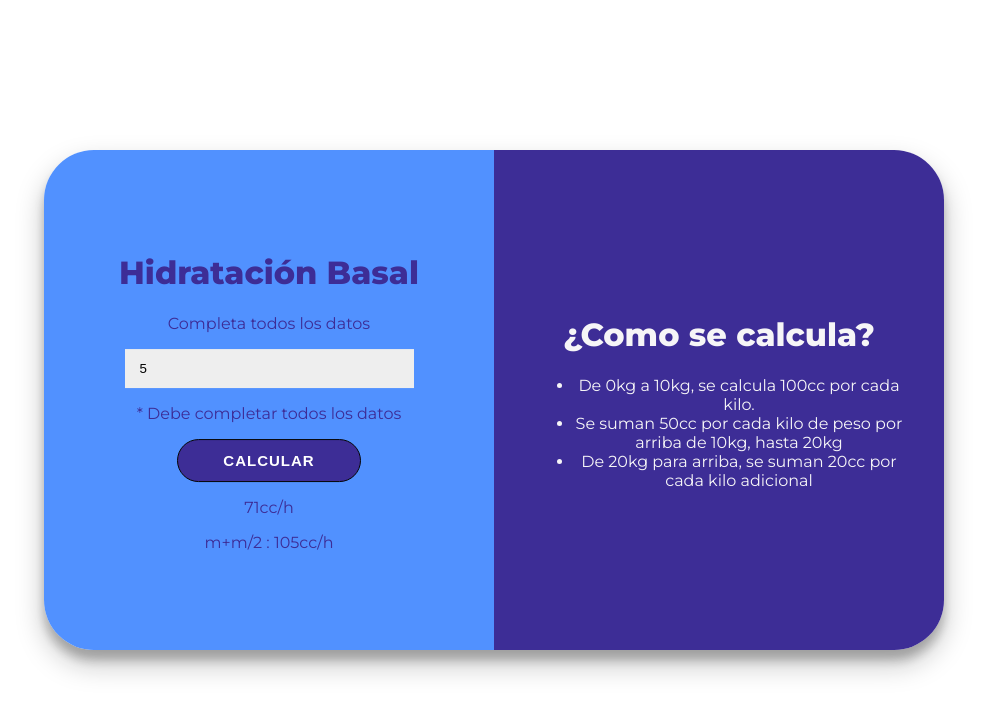
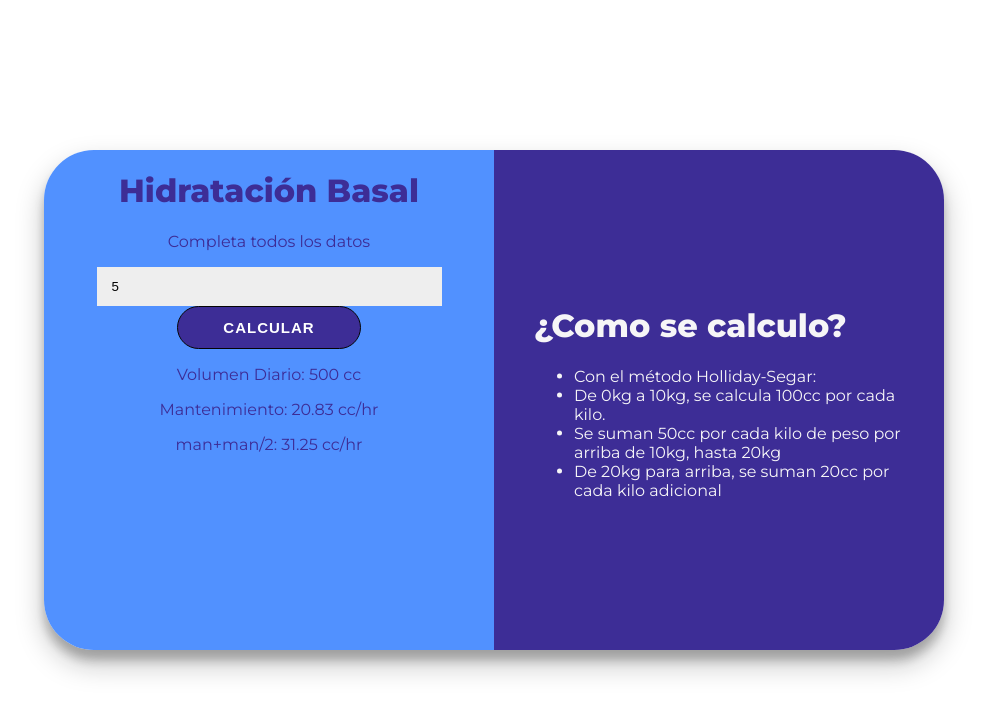
Before and after one commit to NikolParfinuk/calculadoraInicialnikol.github.io, a plain HTML site: page index.html in a window 1280 px wide. Both pictures are taken after typing "5" into the empty fields and a click on the button "CALCULAR". Shown: the whole page, without its empty margins (146-1133 px from the left). Drawn offline with Linux system fonts and the light colour scheme.

Commit message:
Calculadora Hidratación Basal Proyecto Final

```diff
--- a/index.html
+++ b/index.html
@@ -1,4 +1,3 @@
-<!--- Nikol Parfiñuk  -->
 <!DOCTYPE html>
 <!--Es importante que cuando hagamos una pagina web, tengamos en cuenta que no sabemos que navegador utiliza el usuario, utilizamos la etiqueta <!DOCTYPE html> para que incluso los usuarios con los navegadores mas viejos puedan ver nuestra web-->
 <html>
@@ -15,23 +14,30 @@
             <div class="contenido">
                 <h1>Hidratación Basal</h1>
                 <p >Completa todos los datos</p>
-                <input type="number" placeholder="Peso en kg" />
-                <p>* Debe completar todos los datos</p>
-                <button>Calcular</button>
-                <p>71cc/h</p>
-                <p>m+m/2 : 105cc/h</p>
+                <input id="pesokg" type="number" placeholder="Peso en kg" />
+                <p id="error"></pid> * Debe completar todos los datos</p>
+                <button id="calcular">Calcular</button>
+                <p id="dia"> </p>
+                <p id="flu"></p>
+                <p id="man"></p>
             </div>
         </div>
         <div id="detalle">
-            <div class="contenido">
-                <h1>¿Como se calcula?</h1>
-                <ul>
+            <div id="contenido">
+                <h1>¿Como se calculo?</h1>
+                <ul id="metodohs">
+                    <li>Con el método Holliday-Segar: </li>
                     <li>De 0kg a 10kg, se calcula 100cc por cada kilo.</li>
                     <li>Se suman 50cc por cada kilo de peso por arriba de 10kg, hasta 20kg</li>
                     <li>De 20kg para arriba, se suman 20cc por cada kilo adicional</li>
+                </ul>
+                <ul id="metodosc">
+                    <li>Con el método de Superficie Corporal :  </li>
+                    <li>Cuando el niño pesa mas de 30kg</li>
+                    <li>Se multiplica SC (Superficie Corporal) por 2000 o 1500 para hallar el volumen diario</li>
+                    <li>Superficie Corporal es igual a ( (peso * 4) + 7) / (peso + 90) </li>
                 </ul>
             </div>
         </div>
     </div>
   </body>
-</html>
--- /dev/null
+++ b/script.js
@@ -0,0 +1,75 @@
+
+//------------------------------------- Funciones para el calculo ---------------------------
+function hollidaySegar(pesoH) {
+    let resultado = 0
+    if (pesoH <= 10) {
+        resultado = pesoH * 100
+
+    } else if (pesoH <= 20) {
+        resultado = 1000 + ((pesoH - 10) * 50)
+    } else {
+        resultado = 1500 + ((pesoH - 20) * 20)
+    }
+    return resultado
+}
+function superficieCorporal(pesoS) {
+    let resultado = 0
+    resultado = ((pesoS * 4) + 7) / (pesoS + 90)
+    return resultado
+}
+
+
+const CALCULAR = document.getElementById("calcular");
+const ERROR = document.getElementById('error');
+const FLU = document.getElementById('flu');
+const MAN = document.getElementById('man');
+const DIA = document.getElementById('dia');
+//Para la caja de texto que muestre el metodo
+const cajaDetalle = document.getElementById('detalle');
+const CONTENEDOR = document.getElementById('contenido')
+const msjhs = document.getElementById('metodohs')//mensaje de holly segar
+const msjsc = document.getElementById('metodosc')//mensaje de superficie corpotal
+
+cajaDetalle.style.display = "none"
+CONTENEDOR.style.display = "none"
+
+CALCULAR.addEventListener('click', () => {
+
+
+    let peso = document.getElementById('pesokg').valueAsNumber;
+
+    if (peso > 0) {
+
+        ERROR.innerHTML = "Debe completar todos los datos"
+        ERROR.style.display = "none"
+        if (peso <= 30) {
+            DIA.innerHTML = "Volumen Diario: " + hollidaySegar(peso) + " cc"
+            DIA.style.display = "block"
+            FLU.innerHTML = "Mantenimiento: " + ((hollidaySegar(peso) / 24).toFixed(2)) + " cc/hr"
+            FLU.style.display = "block"
+            ERROR.style.display = "none"
+            MAN.innerHTML = "man+man/2: " + (((hollidaySegar(peso) / 24) + (hollidaySegar(peso) / 24) / 2)).toFixed(2) + " cc/hr"
+            MAN.style.display = "block"
+            ERROR.style.display = "none"
+            CONTENEDOR.style.display = "block"
+            cajaDetalle.style.display = "block"
+            msjhs.style.display = "block"
+            msjsc.style.display = "none"
+
+        } else {
+            DIA.style.display = "none"
+            let sc = superficieCorporal(peso) * 1500;
+            FLU.innerHTML = 'Superficie Corporal *1500 : ' + sc.toFixed(2) + ' cc';
+            sc = superficieCorporal(peso) * 2000;
+            MAN.innerHTML = 'Superficie Corporal *2000 : ' + sc.toFixed(2) + ' cc';
+            CONTENEDOR.style.display = "block"
+            cajaDetalle.style.display = "block"
+            msjhs.style.display = "none"
+            msjsc.style.display = "block"
+        }
+    } else {
+        ERROR.style.display = 'block';
+        FLU.style.display = 'none';
+        MAN.style.display = 'none';
+    }
+} );
--- a/style.css
+++ b/style.css
@@ -4,12 +4,14 @@ body{
     background: rgb(255, 255, 255); /*Color del background  */
     font-family: 'Montserrat', sans-serif;/*la fuente que queremos usar , y otra por si no esta disponible */
     color:rgb(61, 45, 150) ;
+
+
 }
 
 #contenedor{
     width: 900px;/* tamaño de nuestro cuadrado */
     height: 500px;
-    text-align: center;/* el contenedor siempre ira en el centro */
+    text-align: center; /* el contenedor siempre ira en el centro */
     /* las 3 lineas de abajo es para el posicionamiento de div  */
     position: absolute;
     inset: 0;
@@ -37,16 +39,19 @@ body{
     height: 100%;
     float: left;
     color: #f6f5f7;
+
 }
 
 
-.contenido{
+#contenido{
     /* Estas tres lineas van a centrar el contenido verticalmente dentro de cada div */
+    text-align:start;
     position: relative;
     top: 50%;
     transform: translateY(-50%);
     overflow: hidden;
     padding: 40px;
+
 }
 
 input {
@@ -74,7 +79,7 @@ button:active {
 }
 
 #error{
-    color: red;
+    color: rgb(119, 22, 22);
     font-weight: bold;
     display: none;
 }
```
